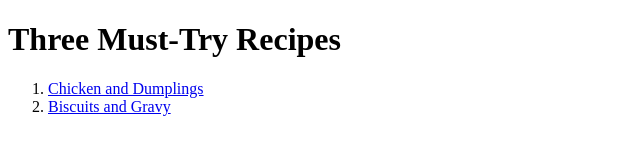
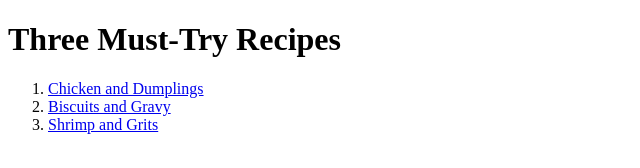
Before and after one commit to kwhis/recipes-odin-project, a plain HTML site: page index.html in a window 1280 px wide. Shown: the whole page, without its empty margins (0-640 px from the left). Drawn offline with Linux system fonts and the light colour scheme.

Commit message:
Added shrimpgrits.html to the homepage

```diff
--- a/index.html
+++ b/index.html
@@ -11,6 +11,7 @@
     <ol>
         <li><a href="recipes/dumplings.html">Chicken and Dumplings</a></li>
         <li><a href="recipes/gravybiscuits.html">Biscuits and Gravy</a></li>
+        <li><a href="recipes/shrimpgrits.html">Shrimp and Grits</a></li>
     </ol>
 </body>
 </html>
```
